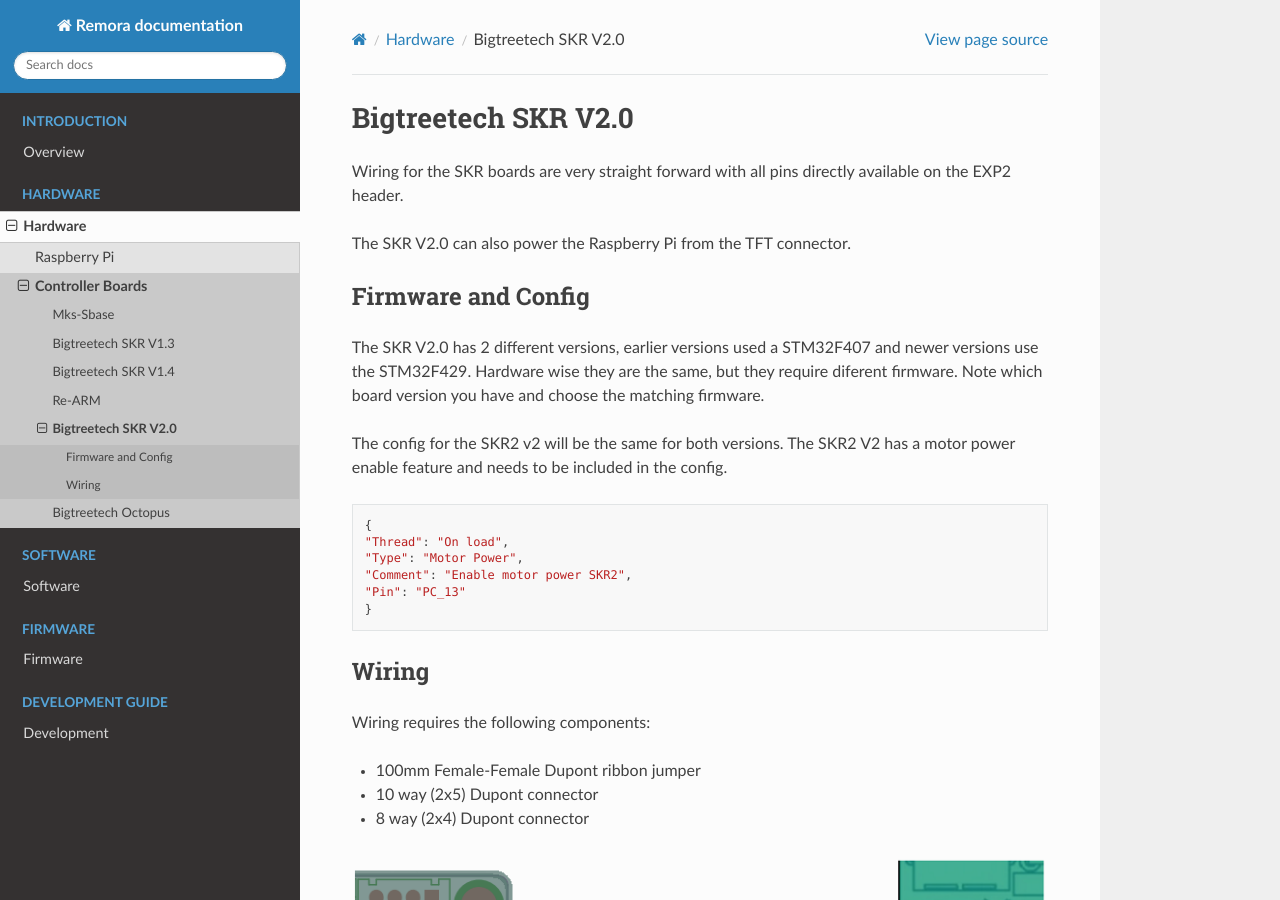
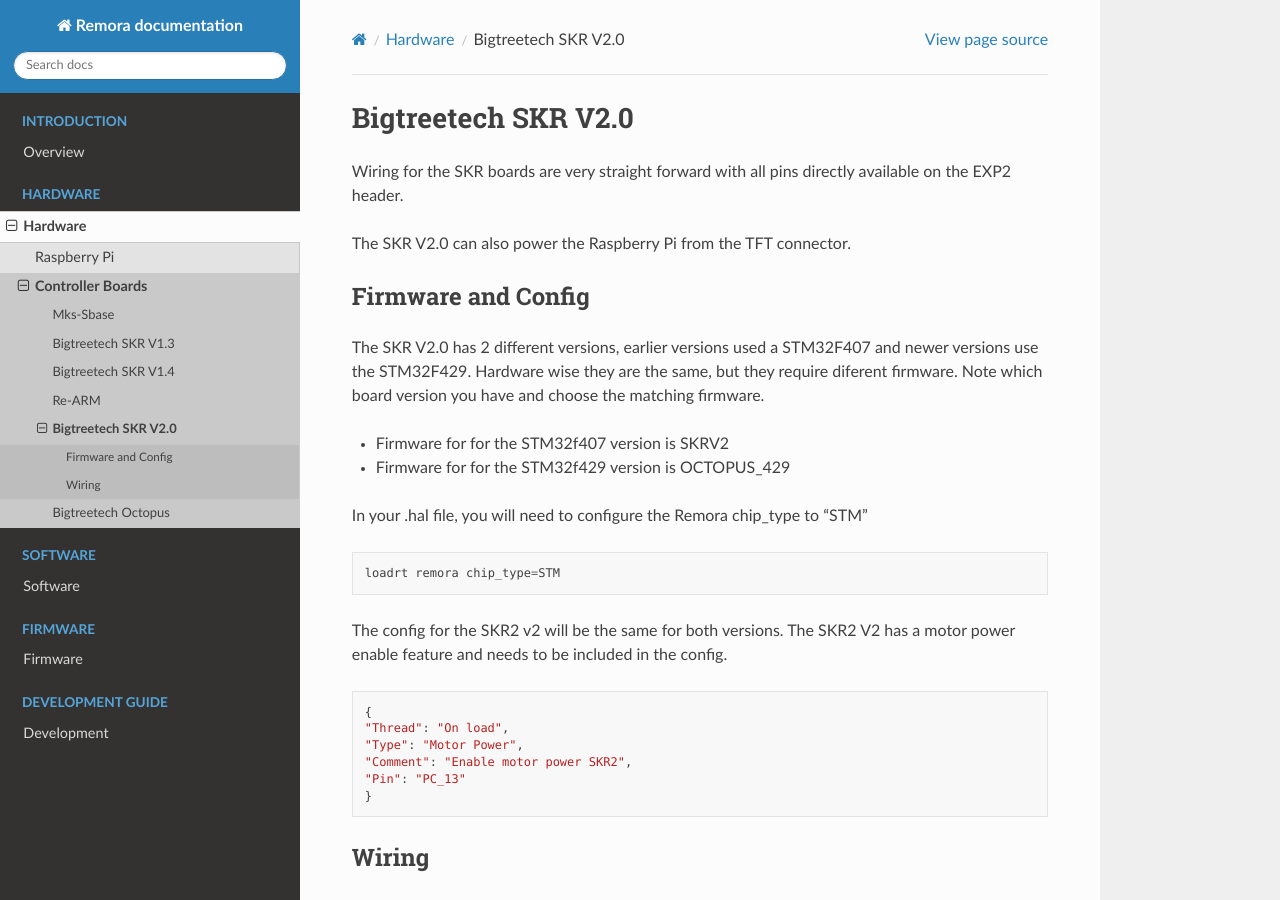
Before and after one commit to scottalford75/Remora-docs, a Sphinx documentation site: the page built from docs/source/hardware/skrv2.rst, in a window 1280 px wide and 900 px high. Built offline with Sphinx 7.4.7 and the Read the Docs theme 2.0.0, drawn with Linux system fonts in a browser that asks for light colours; pages that are not in the unit, such as notebooks, are missing from menus.

Commit message:
Update skrv2.rst

```diff
--- a/docs/source/hardware/skrv2.rst
+++ b/docs/source/hardware/skrv2.rst
@@ -10,6 +10,15 @@
 The SKR V2.0 has 2 different versions, earlier versions used a STM32F407 and newer versions use the STM32F429.
 Hardware wise they are the same, but they require diferent firmware. Note which board version you have and choose
 the matching firmware.
+
+- Firmware for for the STM32f407 version is SKRV2
+- Firmware for for the STM32f429 version is OCTOPUS_429
+
+In your .hal file, you will need to configure the Remora chip_type to "STM"
+
+.. code-block::
+
+		loadrt remora chip_type=STM
 
 The config for the SKR2 v2 will be the same for both versions. The SKR2 V2 has a motor power enable feature
 and needs to be included in the config.
```
